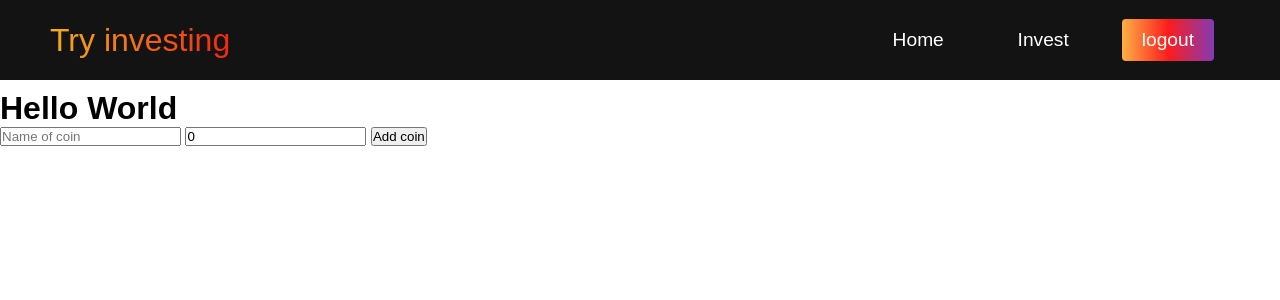
After one commit to eliasyter/try_investing, a Flask app: page /add_coin in a window 1280 px wide. The commit adds this page. Shown: the top 300 px of the page. Run offline with Flask 2, Linux system fonts and the light colour scheme; a user stored in the database is signed in; some libraries are stand-ins or nearby versions.

Commit message:
making the investing side and addcoin site. the database also

```diff
--- a/app.py
+++ b/app.py
@@ -1,14 +1,15 @@
 import bcrypt
-from flask import Flask, render_template, url_for, request,redirect
+from flask import Flask, render_template, url_for, request,redirect,session
 
 #database imports
 from flask_sqlalchemy import SQLAlchemy
-from flask_login import UserMixin,login_user,login_manager,logout_user,login_required
+from flask_login import UserMixin,login_user,login_manager,logout_user,login_required,current_user
 
 #login and registrasion imports
 from flask_wtf import FlaskForm
 from flask_wtf.form import FlaskForm
 from flask_wtf.recaptcha import validators
+from sqlalchemy.orm import session
 from wtforms import StringField,PasswordField,SubmitField
 from wtforms.validators import InputRequired,Length,ValidationError
 
@@ -70,10 +71,13 @@ class LoginForm(FlaskForm):
 
 
 
-class Stocks(db.Model):
+class Coin(db.Model):
     id = db.Column(db.Integer,primary_key= True)
-    tag = content = db.Column(db.String(200),nullable=False)
-    amount =db.Column(db.Float)
+    tag = db.Column(db.String(200),nullable=False)
+    amount =db.Column(db.Integer,nullable=False)
+    owner =db.Column(db.String(20))
+    date_created=db.Column(db.DateTime, default=datetime.utcnow)
+
 
     def __repr__(self):
         return 'You have added <crypto %r>'% self.tag
@@ -125,8 +129,34 @@ def logout():
 @app.route('/invest',methods=['GET','POST'])
 @login_required
 def invest():
-    prices=[123,123,123,123,12,3,123,123,1]
-    return render_template('invest.html',prices=prices)
+    name=current_user.username
+
+    prices=Coin.query.filter_by(owner=current_user.username)
+    return render_template('invest.html',prices=prices,name=name)
+
+
+@app.route('/add_coin',methods=['GET','POST'])
+@login_required
+def add_coin():
+
+    if request.method== "POST":
+        form_tag=request.form['tag']
+        form_amount=request.form['amount']
+        print(form_amount,form_tag)
+        new_coin=Coin(tag=str(form_tag),amount=int(form_amount),owner=current_user.username)
+
+        #push to database
+        try:
+            db.session.add(new_coin)
+            db.session.commit()
+            return redirect('/invest')
+        except:
+            return"There was an error"
+    else:
+        return render_template('add_coin.html')
+
+
+
 
 if __name__ == '__main__':
     app.run(debug=True)
--- /dev/null
+++ b/templates/add_coin.html
@@ -0,0 +1,24 @@
+{% extends 'base.html' %}
+
+{% block head %}
+{{super()}}
+{%endblock%}
+
+
+{% block body %}
+
+    <h1>Hello World</h1>
+
+    <div class="container">
+        <div class="form">
+            <form action="/add_coin" method="POST">
+            <div class="input_data">
+                <input type="text" placeholder="Name of coin" name="tag">
+                <input type="number" placeholder="Amount in kr" name="amount" min="0" value="0" step=".01">
+                <input type="submit" value="Add coin" class="submit_btn">
+            </div>
+            </form>
+        </div>
+    </div>
+
+{%endblock%}
--- a/templates/base.html
+++ b/templates/base.html
@@ -24,15 +24,24 @@
                     <li class="navbar__item">
                         <a href="{{ url_for('invest') }}" class="navbar__links" id="invest-page">Invest</a>
                     </li>
+                    {% if current_user.is_authenticated %}
+                        <li class="navbar__btn">
+                            <a href="{{ url_for('logout') }}" class="button" id="logout">logout</a>
+                        </li>
+                    {% else %}
                         <li class="navbar__item">
                             <a href="{{ url_for('login') }}" class="navbar__links" id="login-page">Login</a>
                         </li>
                         <li class="navbar__btn">
                             <a href="{{ url_for('SignUp') }}" class="button" id="signup">Sign Up</a>
                         </li>
+                    {% endif %}
                 </ul>
         </div>
     </nav>
+
+
+
     {% block body %} {% endblock %}
 
     <script src="{{url_for('static', filename='base.js')}}"></script>
```
Also changed, not shown: templates/invest.html (+6 -3 lines), database.db. Lines whose indentation alone changed are shown as unchanged.
